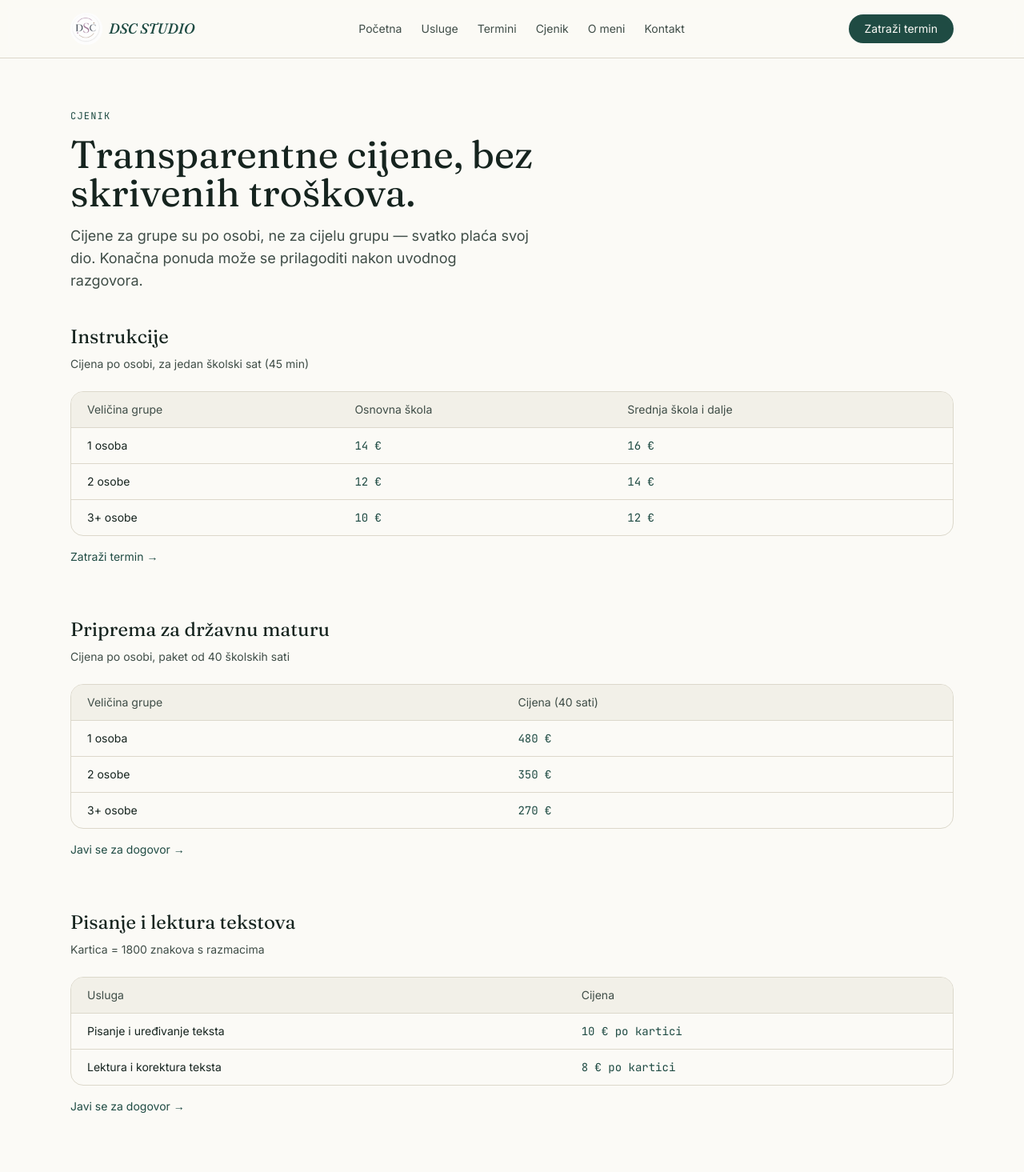
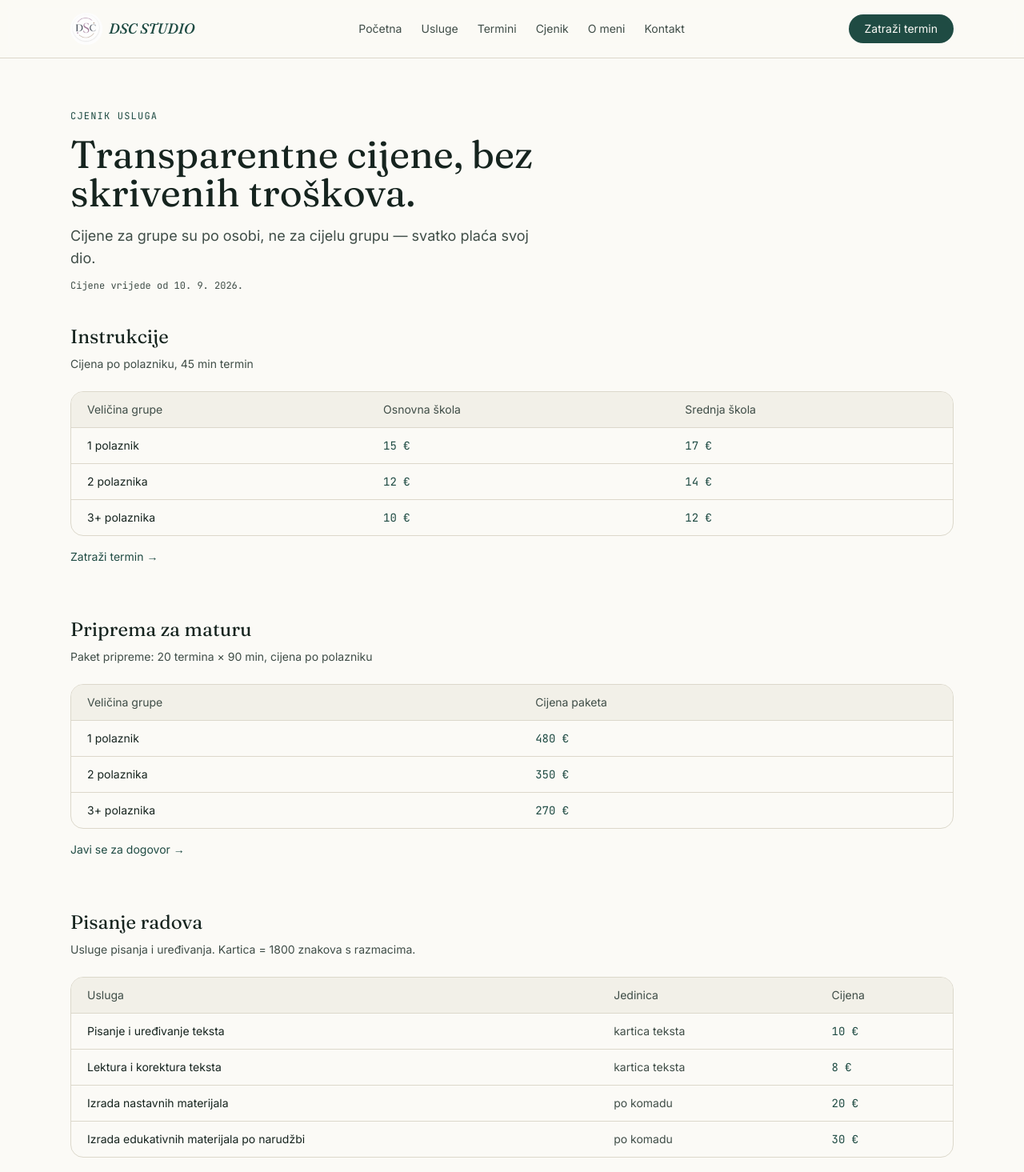
Before and after one commit to D0rina/dsc-studio, a Next.js app: page /cjenik in a window 1280 px wide. Shown: the top 1465 px of the page at 80% size. Built offline with nearby package versions, Linux system fonts and the light colour scheme.

Commit message:
Popravljeni cjenik, cijene vrijede od 10.9.2026.

```diff
--- a/app/cjenik/page.tsx
+++ b/app/cjenik/page.tsx
@@ -3,20 +3,26 @@ import { Nav } from "@/components/Nav";
 import { Footer } from "@/components/Footer";
 
 const instrukcije = [
-  { grupa: "1 osoba", osnovna: "14 €", srednja: "16 €" },
-  { grupa: "2 osobe", osnovna: "12 €", srednja: "14 €" },
-  { grupa: "3+ osobe", osnovna: "10 €", srednja: "12 €" },
+  { grupa: "1 polaznik", osnovna: "15 €", srednja: "17 €" },
+  { grupa: "2 polaznika", osnovna: "12 €", srednja: "14 €" },
+  { grupa: "3+ polaznika", osnovna: "10 €", srednja: "12 €" },
 ];
 
 const matura = [
-  { grupa: "1 osoba", cijena: "480 €" },
-  { grupa: "2 osobe", cijena: "350 €" },
-  { grupa: "3+ osobe", cijena: "270 €" },
+  { grupa: "1 polaznik", cijena: "480 €" },
+  { grupa: "2 polaznika", cijena: "350 €" },
+  { grupa: "3+ polaznika", cijena: "270 €" },
 ];
 
 const tekstovi = [
-  { usluga: "Pisanje i uređivanje teksta", cijena: "10 € po kartici" },
-  { usluga: "Lektura i korektura teksta", cijena: "8 € po kartici" },
+  { usluga: "Pisanje i uređivanje teksta", jedinica: "kartica teksta", cijena: "10 €" },
+  { usluga: "Lektura i korektura teksta", jedinica: "kartica teksta", cijena: "8 €" },
+  { usluga: "Izrada nastavnih materijala", jedinica: "po komadu", cijena: "20 €" },
+  {
+    usluga: "Izrada edukativnih materijala po narudžbi",
+    jedinica: "po komadu",
+    cijena: "30 €",
+  },
 ];
 
 export default function Cjenik() {
@@ -26,28 +32,32 @@ export default function Cjenik() {
       <main>
         <section className="mx-auto max-w-6xl px-6 pt-16 pb-10">
           <p className="mono text-xs uppercase tracking-widest text-forest mb-4">
-            Cjenik
+            Cjenik usluga
           </p>
           <h1 className="text-4xl md:text-5xl max-w-2xl mb-4">
             Transparentne cijene, bez skrivenih troškova.
           </h1>
-          <p className="text-ink-soft max-w-xl text-lg">
+          <p className="text-ink-soft max-w-xl text-lg mb-3">
             Cijene za grupe su po osobi, ne za cijelu grupu — svatko plaća
-            svoj dio. Konačna ponuda može se prilagoditi nakon uvodnog
-            razgovora.
+            svoj dio.
+          </p>
+          <p className="mono text-xs text-ink-soft">
+            Cijene vrijede od 10. 9. 2026.
           </p>
         </section>
 
         <section className="mx-auto max-w-6xl px-6 pb-16">
           <h2 className="text-2xl mb-2">Instrukcije</h2>
-          <p className="text-ink-soft text-sm mb-6">Cijena po osobi, za jedan školski sat (45 min)</p>
+          <p className="text-ink-soft text-sm mb-6">
+            Cijena po polazniku, 45 min termin
+          </p>
           <div className="overflow-x-auto rounded-2xl border border-line">
             <table className="w-full text-sm">
               <thead>
                 <tr className="bg-paper-alt text-left">
                   <th className="px-5 py-3 font-normal text-ink-soft">Veličina grupe</th>
                   <th className="px-5 py-3 font-normal text-ink-soft">Osnovna škola</th>
-                  <th className="px-5 py-3 font-normal text-ink-soft">Srednja škola i dalje</th>
+                  <th className="px-5 py-3 font-normal text-ink-soft">Srednja škola</th>
                 </tr>
               </thead>
               <tbody>
@@ -67,14 +77,16 @@ export default function Cjenik() {
         </section>
 
         <section className="mx-auto max-w-6xl px-6 pb-16">
-          <h2 className="text-2xl mb-2">Priprema za državnu maturu</h2>
-          <p className="text-ink-soft text-sm mb-6">Cijena po osobi, paket od 40 školskih sati</p>
+          <h2 className="text-2xl mb-2">Priprema za maturu</h2>
+          <p className="text-ink-soft text-sm mb-6">
+            Paket pripreme: 20 termina × 90 min, cijena po polazniku
+          </p>
           <div className="overflow-x-auto rounded-2xl border border-line">
             <table className="w-full text-sm">
               <thead>
                 <tr className="bg-paper-alt text-left">
                   <th className="px-5 py-3 font-normal text-ink-soft">Veličina grupe</th>
-                  <th className="px-5 py-3 font-normal text-ink-soft">Cijena (40 sati)</th>
+                  <th className="px-5 py-3 font-normal text-ink-soft">Cijena paketa</th>
                 </tr>
               </thead>
               <tbody>
@@ -93,15 +105,16 @@ export default function Cjenik() {
         </section>
 
         <section className="mx-auto max-w-6xl px-6 pb-24">
-          <h2 className="text-2xl mb-2">Pisanje i lektura tekstova</h2>
+          <h2 className="text-2xl mb-2">Pisanje radova</h2>
           <p className="text-ink-soft text-sm mb-6">
-            Kartica = 1800 znakova s razmacima
+            Usluge pisanja i uređivanja. Kartica = 1800 znakova s razmacima.
           </p>
           <div className="overflow-x-auto rounded-2xl border border-line">
             <table className="w-full text-sm">
               <thead>
                 <tr className="bg-paper-alt text-left">
                   <th className="px-5 py-3 font-normal text-ink-soft">Usluga</th>
+                  <th className="px-5 py-3 font-normal text-ink-soft">Jedinica</th>
                   <th className="px-5 py-3 font-normal text-ink-soft">Cijena</th>
                 </tr>
               </thead>
@@ -109,6 +122,7 @@ export default function Cjenik() {
                 {tekstovi.map((row) => (
                   <tr key={row.usluga} className="border-t border-line">
                     <td className="px-5 py-3">{row.usluga}</td>
+                    <td className="px-5 py-3 text-ink-soft">{row.jedinica}</td>
                     <td className="px-5 py-3 mono text-forest">{row.cijena}</td>
                   </tr>
                 ))}
--- a/app/layout.tsx
+++ b/app/layout.tsx
@@ -13,7 +13,7 @@ export default function RootLayout({
   children: React.ReactNode;
 }>) {
   return (
-    <html lang="hr">
+    <html lang="hr" data-scroll-behavior="smooth">
       <head>
         <link rel="preconnect" href="https://fonts.googleapis.com" />
         <link rel="preconnect" href="https://fonts.gstatic.com" crossOrigin="anonymous" />
--- a/lib/slots.ts
+++ b/lib/slots.ts
@@ -22,8 +22,8 @@ export const GRUPA_LABEL: Record<Grupa, string> = {
 
 // € po osobi, po jednom školskom satu (45 min)
 export const PRICE_PER_SESSION: Record<Razina, Record<Grupa, number>> = {
-  osnovna: { "1": 14, "2": 12, "3+": 10 },
-  srednja: { "1": 16, "2": 14, "3+": 12 },
+  osnovna: { "1": 15, "2": 12, "3+": 10 },
+  srednja: { "1": 17, "2": 14, "3+": 12 },
 };
 
 export function priceFor(razina: Razina, grupa: Grupa): number {
```
